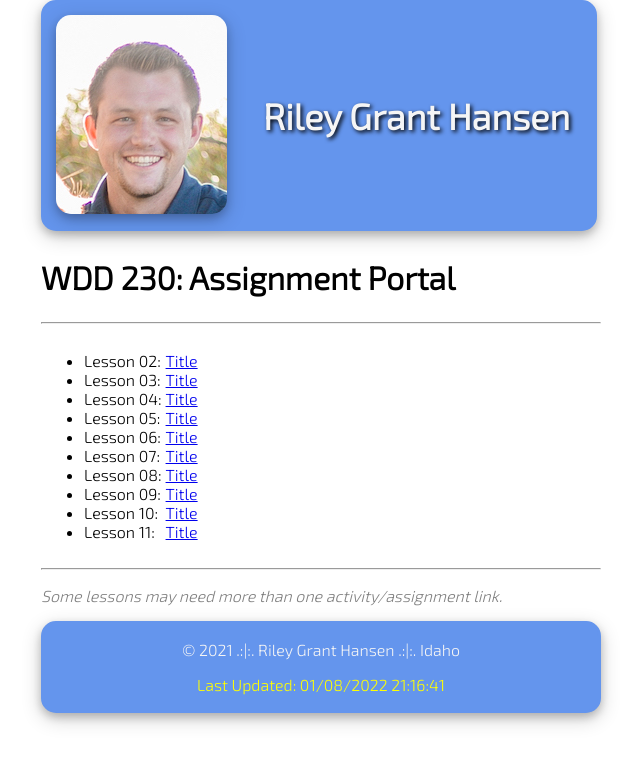
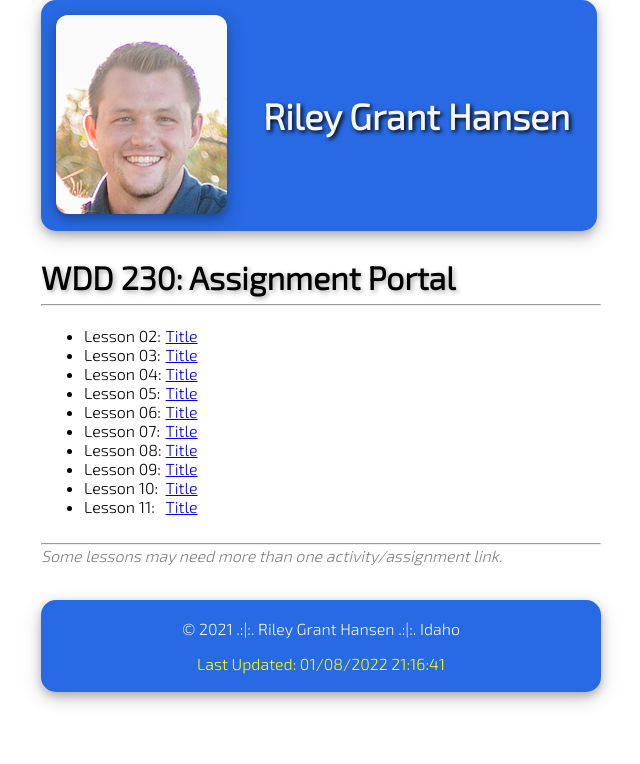
Before and after one commit to hansen-ri/wdd230, a plain HTML site: page index.html in a window 1280 px wide. Shown: the whole page, without its empty margins (319-959 px from the left). Drawn offline with Linux system fonts and the light colour scheme.

Commit message:
Version 1.1

```diff
--- a/css/main.css
+++ b/css/main.css
@@ -9,9 +9,9 @@ footer {
   display: grid;
   grid-template-columns: auto auto;
   border-style: solid;
-  border-color: cornflowerblue;
+  border-color: rgb(40, 106, 228);
   border-radius: 15px;
-  background-color: cornflowerblue;
+  background-color: rgb(40, 106, 228);
   max-width: 550px;
   min-height: 225px;
   color: whitesmoke;
@@ -23,7 +23,7 @@ footer {
 
 img {
   margin: 12px;
-  border-radius: 15px;
+  border-radius: 12px;
   /* box-shadow: 5px 10px 8px gray; */
   box-shadow: 0 4px 8px 0 rgba(0, 0, 0, 0.2), 0 6px 20px 0 rgba(0, 0, 0, 0.19);
 
@@ -36,18 +36,19 @@ img {
 
 #middle h1 {
   font-size: xx-large;
+  text-shadow: 2px 2px 5px darkgray;
+  margin-bottom: .1em;
+
 }
 
 footer {
   border-style: solid;
-  border-color: cornflowerblue;
+  border-color:  rgb(40, 106, 228);
   border-radius: 15px;
-  background-color: cornflowerblue;
+  background-color:  rgb(40, 106, 228);
   color: whitesmoke;
   /* box-shadow: 5px 10px 8px gray; */
   box-shadow: 0 4px 8px 0 rgba(0, 0, 0, 0.2), 0 6px 20px 0 rgba(0, 0, 0, 0.19);
-
-
 }
 
 #footer_text {
@@ -60,4 +61,13 @@ footer {
 
 #clause {
   color: grey;
+  margin-top: .05em;
 }
+
+#hr1 {
+  margin-bottom: .1em;
+}
+
+#hr2 {
+  margin-bottom: .05em;
+}
--- a/index.html
+++ b/index.html
@@ -24,7 +24,7 @@
     </section>
     <section id="middle">
       <h1>WDD 230: Assignment Portal</h1>
-      <hr />
+      <hr id="hr1">
       <table>
         <tr>
           <td>
@@ -75,8 +75,9 @@
           </td>
         </tr>
       </table>
-      <hr />
+      <hr id="hr2">
       <em><p id="clause">Some lessons may need more than one activity/assignment link.</p></em>
+      <br>
     </section>
   </body>
 
```
